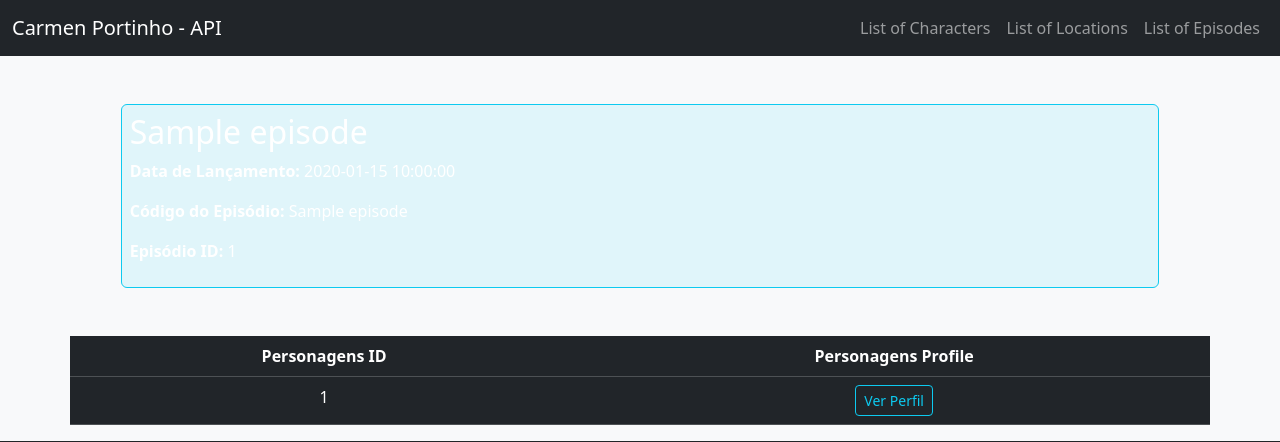
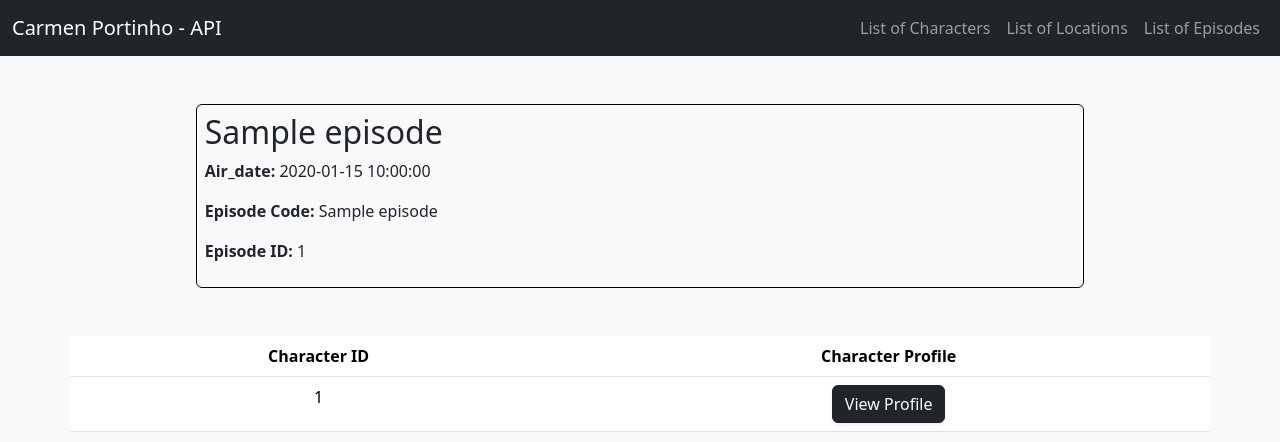
Before and after one commit to ThaisDavilla/WMC-API, a Flask app: template templates/episode.html in a window 1280 px wide. Shown: the top 442 px of the page. Run offline with Flask 3, Linux system fonts and the light colour scheme; the template is opened without the code that fills it: most values are stand-ins (such as "Sample title", 1, 10 or a date in 2020); some libraries are stand-ins or nearby versions.

Commit message:
Ajuste de cor na  tabela, botões e idioma

```diff
--- a/templates/episode.html
+++ b/templates/episode.html
@@ -2,29 +2,29 @@
 
 {% block content %}
 <div class="container mt-5 mb-5 d-flex justify-content-center align-items-center">
-    <div class="row bg-info bg-opacity-10 border border-info rounded text-white">
+    <div class="row border border-black rounded text-dark">
         <div class="row p-2">
             <h2>{{ episode.name }}</h2>
-            <p><b>Data de Lançamento:</b> {{ episode.air_date }}</p>
-            <p><b>Código do Episódio:</b> {{ episode.episode }}</p>
-            <p><b>Episódio ID:</b> {{ episode.id }}</p>
+            <p><b>Air_date:</b> {{ episode.air_date }}</p>
+            <p><b>Episode Code:</b> {{ episode.episode }}</p>
+            <p><b>Episode ID:</b> {{ episode.id }}</p>
         </div>
     </div>
 </div>
 
 <div class="row justify-content-center text-center">
-    <table class="table table-dark ">
+    <table class="table table-white ">
         <thead>
             <tr>
-                <th scope="col">Personagens ID</th>
-                <th scope="col">Personagens Profile</th>
+                <th scope="col">Character ID</th>
+                <th scope="col">Character Profile</th>
             </tr>
         </thead>
         <tbody>
             {% for character in episode.characters %}
             <tr>
                 <td>{{ character.id }}</td>
-                <td><a href="{{ character.url }}" target="_blank" class="btn btn-outline-info btn-sm">Ver Perfil</a></td>
+                <td><a href="{{ character.url }}" target="_blank"class="d-inline-block btn btn-dark shadow-sm"  style="font-size:12px color">View Profile</a></td>
             </tr>
             {% endfor %}
         </tbody>
```
